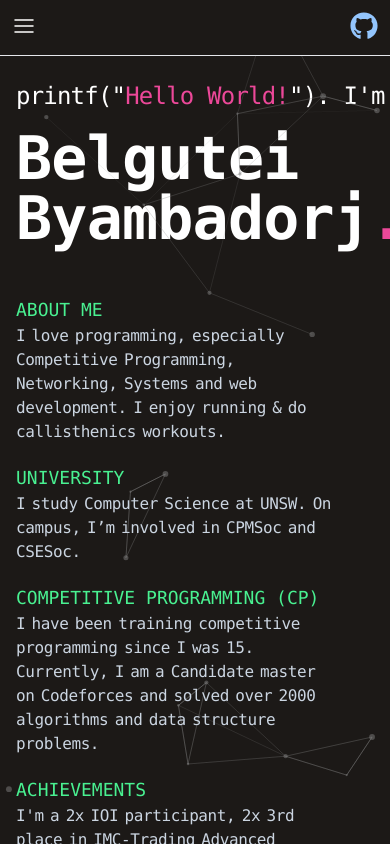
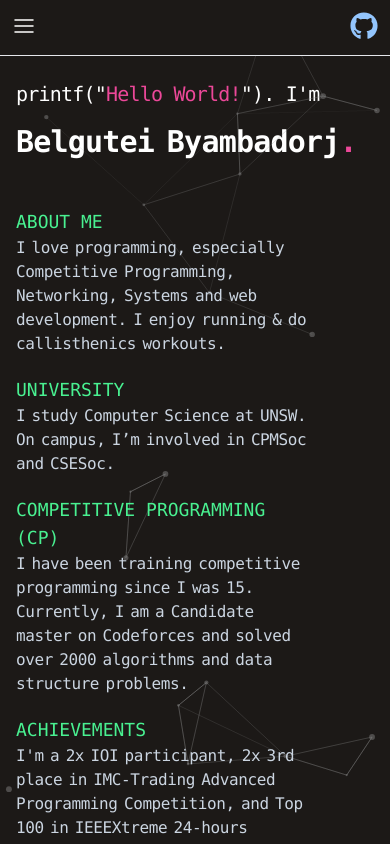
Before and after one commit to belgutei-b/personal-web, a Next.js app: page / in a window 390 px wide. Built offline with nearby package versions, Linux system fonts and the light colour scheme.

Commit message:
fixed top margin on mobile for blogs page

```diff
--- a/src/app/blogs/page.tsx
+++ b/src/app/blogs/page.tsx
@@ -25,7 +25,7 @@
   return (
     <div className="flex flex-col md:flex-row-reverse items-start">
       <div className="flex flex-1 flex-col w-full md:ml-10">
-        <div className="pl-4 md:pl-0 mt-20 mb-10 md:mt-10 text-5xl font-bold w-full lg:w-2/3 lg:text-5xl">
+        <div className="pl-4 md:pl-0 mb-10 md:mt-10 text-5xl font-bold w-full lg:w-2/3 lg:text-5xl">
           All blogs
         </div>
         {allBlogsFrontmatter
--- a/src/app/layout.tsx
+++ b/src/app/layout.tsx
@@ -27,7 +27,7 @@
           <div className="flex flex-col justify-between flex-auto">
             <div className="">
               <Header />
-              <div className="w-full">{children}</div>
+              <div className="w-full mt-20">{children}</div>
             </div>
             <Footer />
           </div>
--- a/src/app/page.tsx
+++ b/src/app/page.tsx
@@ -47,13 +47,13 @@
     <div className="mt-14">
       <CustomParticles />
       <div className="px-4 md:px-0 mt-20 md:mt-0 mb-12 tracking-tighter leading-relaxed hover:cursor-default">
-        <div className="flex font-medium text-2xl mb-4">
+        <div className="flex font-medium text-xl md:text-2xl mb-4">
           <p>printf(&quot;</p>
           <p className="text-pink-500">Hello World!</p>
           <p>&quot;). I&apos;m</p>
         </div>
         <div className="text-5xl font-semibold flex flex-row">
-          <div className="text-6xl title-spacing">
+          <div className="text-3xl md:text-5xl lg:text-6xl title-spacing">
             Belgutei Byambadorj<span className="text-pink-500 inline">.</span>
           </div>
         </div>
```
